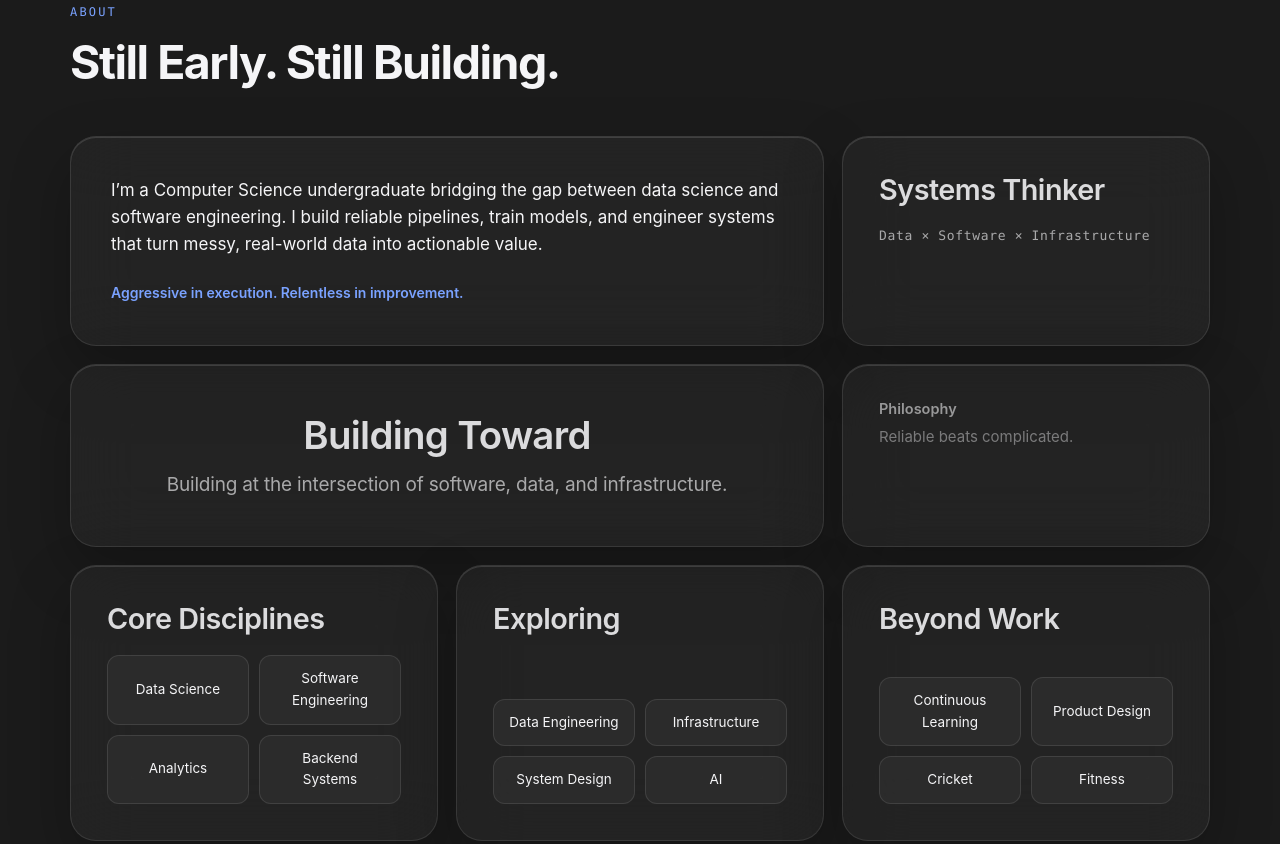
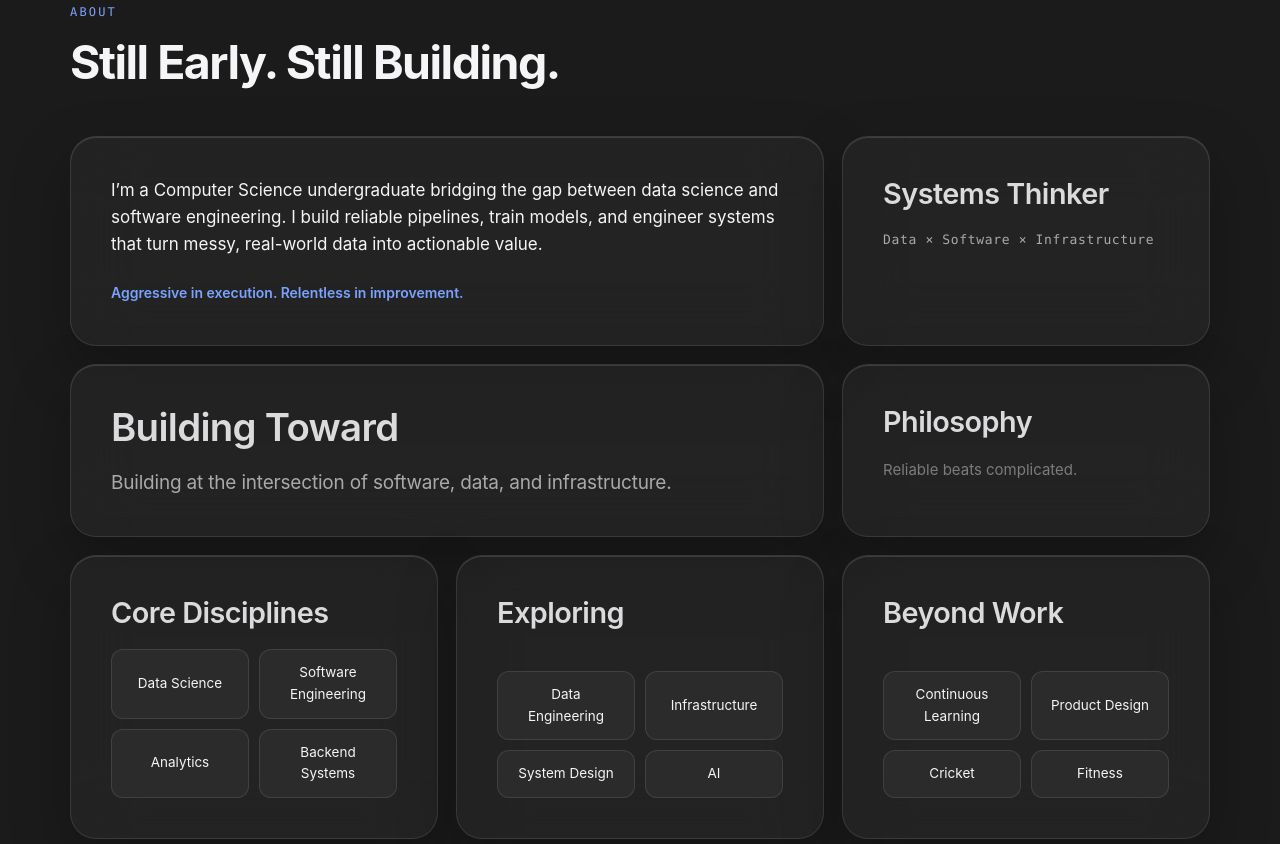
Before and after one commit to Purrnanssh/Portfolio, a plain HTML site: page index.html in a window 1280 px wide. Shown: the part 1100-1944 px from the top of the page. Drawn offline with Linux system fonts and the light colour scheme.

Commit message:
Execute strict alignment audit on About section

```diff
--- a/index.html
+++ b/index.html
@@ -325,17 +325,15 @@ h1{ font-size: clamp(2.7rem, 6.6vw, 5rem); font-weight:660; letter-spacing:-0.04
 
 /* ============================================================ ABOUT BENTO */
 .bento-about { display: grid; grid-template-columns: repeat(3, 1fr); gap: 18px; }
-.bento-card { background: var(--glass); border: 1px solid var(--stroke); border-radius: 26px; padding: 36px; display: flex; flex-direction: column; justify-content: flex-start; }
+.bento-card { background: var(--glass); border: 1px solid var(--stroke); border-radius: 26px; padding: 40px; display: flex; flex-direction: column; justify-content: flex-start; }
 .bento-card h3 { font-family: -apple-system, BlinkMacSystemFont, "SF Pro Display", "Helvetica Neue", sans-serif; font-size: clamp(1.4rem, 2.5vw, 1.8rem); font-weight: 600; letter-spacing: -0.018em; line-height: 1.15; margin-bottom: 20px; color: var(--text); opacity: 0.88; }
 .bento-card p { font-size: 14.5px; color: var(--text-body); line-height: 1.6; margin: 0; }
 .bento-col-2 { grid-column: span 2; }
 .bento-col-3 { grid-column: span 3; }
 
-.bento-card.bento-anchor { padding: 48px; justify-content: center; align-items: center; text-align: center; }
-.bento-card.bento-anchor h3 { font-size: clamp(1.8rem, 3.5vw, 2.4rem); margin-bottom: 14px; color: var(--text); }
+.bento-card.bento-anchor h3 { font-size: clamp(1.8rem, 3.5vw, 2.4rem); color: var(--text); }
 .bento-card.bento-anchor p { font-size: 19px; font-weight: 400; letter-spacing: -0.01em; line-height: 1.45; color: var(--text-2); }
 
-.bento-card.bio { padding: 40px; }
 .bento-card.bio p { font-size: 17px; line-height: 1.6; color: var(--text); font-weight: 400; }
 .bento-card.bio .signature { font-size: 14px; color: var(--accent); font-weight: 600; margin-top: auto; padding-top: 24px; }
 .bento-card .fact { display: flex; flex-direction: column; margin-bottom: 20px; }
@@ -345,8 +343,7 @@ h1{ font-size: clamp(2.7rem, 6.6vw, 5rem); font-weight:660; letter-spacing:-0.04
 
 /* ============================================================ STRUCTURED GRID */
 .structured-grid { display: grid; grid-template-columns: repeat(2, 1fr); gap: 10px; width: 100%; margin-top: auto; }
-.grid-chip { display: flex; align-items: center; justify-content: center; padding: 12px 14px; border-radius: 12px; background: var(--glass); border: 1px solid var(--stroke); font-size: 13.5px; font-weight: 400; color: var(--text); text-align: center; transition: border-color .25s, transform .3s var(--ease-spring); }
-.grid-chip:hover { border-color: var(--stroke-strong); transform: translateY(-2px); }
+.grid-chip { display: flex; align-items: center; justify-content: center; padding: 12px 14px; border-radius: 12px; background: var(--glass); border: 1px solid var(--stroke); font-size: 13.5px; font-weight: 400; color: var(--text); text-align: center; }
 
 
 
@@ -689,7 +686,7 @@ footer{ padding:40px 0 140px; margin-top:20px; border:none; }
       <p>Building at the intersection of software, data, and infrastructure.</p>
     </div>
     <div class="bento-card glass lift">
-      <h3 style="font-size: 14.5px; font-weight: 600; color: var(--text-2); margin-bottom: 8px; letter-spacing: 0;">Philosophy</h3>
+      <h3>Philosophy</h3>
       <p style="font-size: 15px; color: var(--text-3);">Reliable beats complicated.</p>
     </div>
 
```
